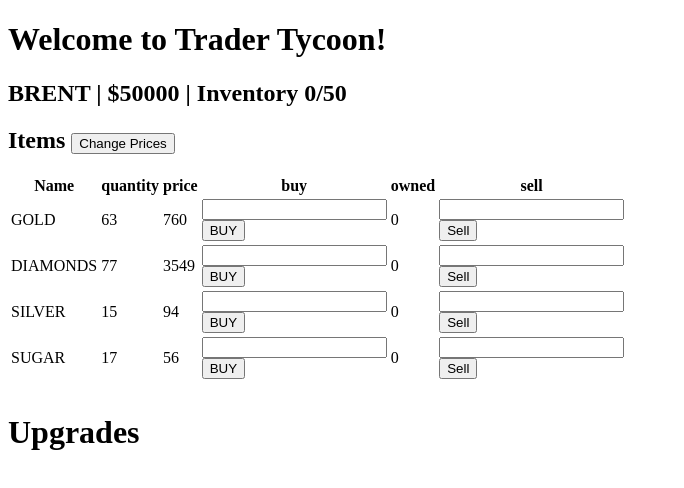
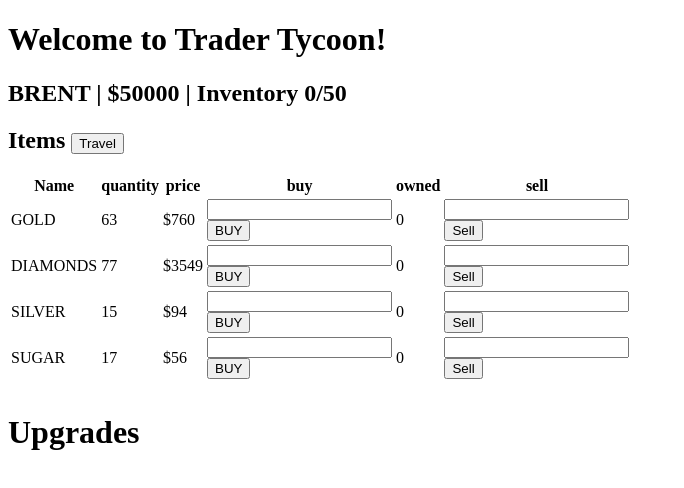
Before and after one commit to bwyard/trader-tycoon-ang, an Angular app: page / in a window 1280 px wide. Shown: the top 488 px of the page, without its empty margins (0-684 px from the left). Built offline with nearby package versions, Linux system fonts and the light colour scheme.

Commit message:
created travel function fixed bugs

```diff
--- a/src/app/items/items.component.html
+++ b/src/app/items/items.component.html
@@ -1,5 +1,5 @@
 <h2>Items
-<button type="button" name="button" (click)="setPrices()">Change Prices</button></h2>
+<button type="button" name="button" (click)="travel()">Travel</button></h2>
 <table class="items">
   <tr class = 'header'>
     <th>Name</th>
@@ -11,9 +11,9 @@
   <tr *ngFor="let item of items,index as i">
     <td class="itemName">{{item.name | uppercase}}</td>
     <td class="quantity"> {{item.quantity}}</td>
-    <td class="price"> {{item.price}}</td>
+    <td class="price"> ${{item.price}}</td>
     <td><input #itemAmount (keyup.enter)="buyItem(item,itemAmount.value,i)" type="number" name="" value=""> <button type="button" name="button" (click)="buyItem(item,itemAmount.value,i)">BUY</button></td>
     <td>{{company.inventory[i]}}</td>
-    <td><input #itemOwned (keyup.enter)="sellItem(item,itemAmount.value,i)" type="number" name="" value=""> <button type="button" name="button" (click)="sellItem(item,itemOwned.value,i)">Sell</button></td>
+    <td><input #itemOwned (keyup.enter)="sellItem(item,itemOwned.value,i)" type="number" name="" value=""> <button type="button" name="button" (click)="sellItem(item,itemOwned.value,i)">Sell</button></td>
   </tr>
 </table>
```
